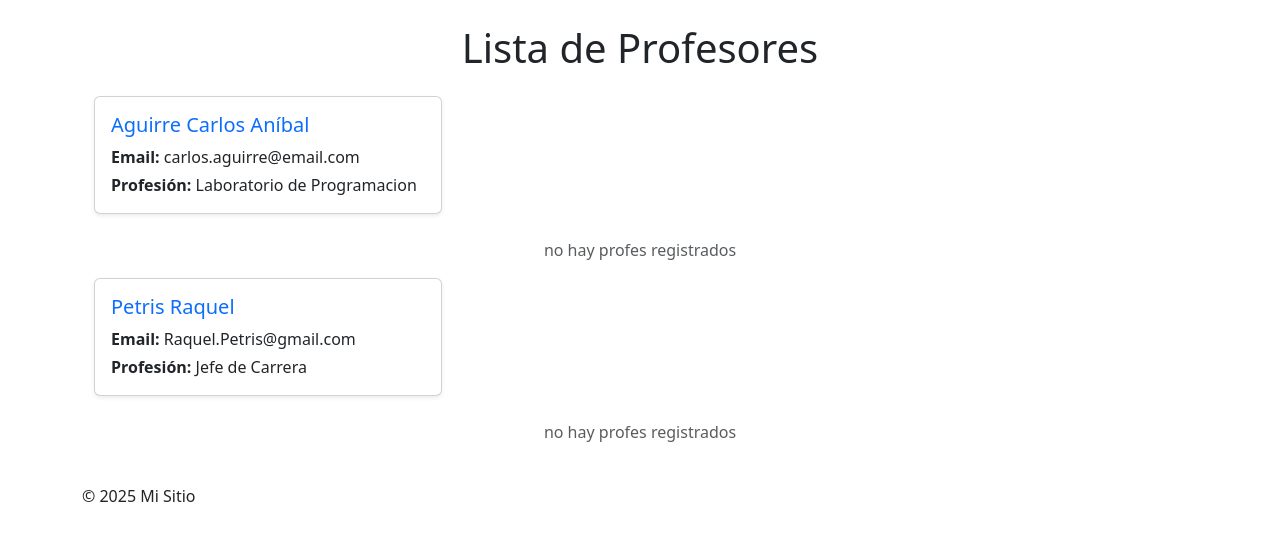
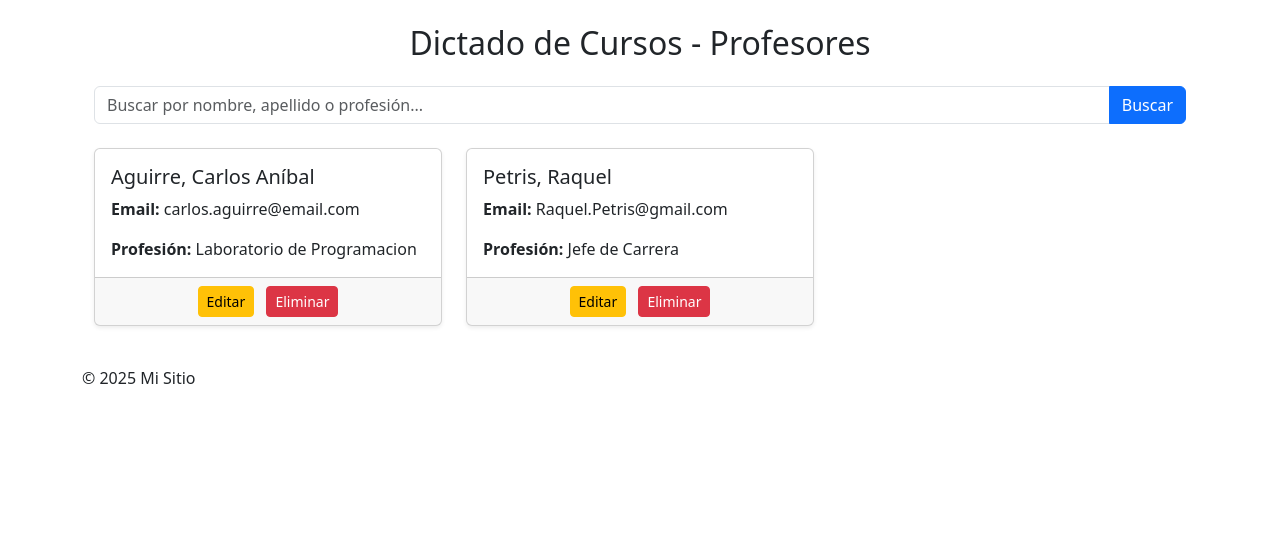
Before and after one commit to bian1909/pythonproyecto1, a Django app: page /profesores/ in a window 1280 px wide. Shown: the part 56-597 px from the top of the page. Run offline with Django 5.2, Linux system fonts and the light colour scheme; data comes from the database, SQL or seed files in the repository; both versions use the stored data as it was after the commit.

Commit message:
Implementacion Completa

```diff
--- a/myapp/templates/myapp/profesores.html
+++ b/myapp/templates/myapp/profesores.html
@@ -4,25 +4,32 @@
 
 {% block content %}
 <div class="container mt-4">
-    <h1 class="text-center mb-4">Lista de Profesores</h1>
+    <h2 class="text-center mb-4">Dictado de Cursos - Profesores</h2>
+
+    <form method="get" action="{% url 'myapp:profesores' %}" class="mb-4">
+        <div class="input-group">
+            <input type="text" name="q" class="form-control" placeholder="Buscar por nombre, apellido o profesión..." value="{{ query|default_if_none:'' }}">
+            <button type="submit" class="btn btn-primary">Buscar</button>
+        </div>
+    </form>
+
     <div class="row">
         {% for profesor in profesores %}
-        <div class="col-md-4 col-sm-6 mb-4">
-            <div class="card shadow-sm h-100">
-                <div class="card-body">
-                    <h5 class="card-title text-primary">
-                        {{ profesor.apellido }} {{ profesor.nombre }}
-                    </h5>
-                    <p class="card-text mb-1">
-                        <strong>Email:</strong> {{ profesor.email }}
-                    </p>
-                    <p class="card-text">
-                        <strong>Profesión:</strong> {{ profesor.profesion }}
-                    </p>
+            <div class="col-md-4 mb-3">
+                <div class="card h-100 shadow-sm">
+                    <div class="card-body">
+                        <h5 class="card-title">{{ profesor.apellido }}, {{ profesor.nombre }}</h5>
+                        <p class="card-text"><strong>Email:</strong> {{ profesor.email }}</p>
+                        <p class="card-text"><strong>Profesión:</strong> {{ profesor.profesion }}</p>
+                    </div>
+                    <div class="card-footer text-center">
+                        <a href="{% url 'myapp:profesorEditar' profesor.id %}" class="btn btn-warning btn-sm me-2">Editar</a>
+                        <a href="{% url 'myapp:profesorEliminar' profesor.id %}" class="btn btn-danger btn-sm">Eliminar</a>
+                    </div>
                 </div>
             </div>
-        </div>
-        <p class="text-muted text-center">no hay profes registrados</p>
+        {% empty %}
+            <p class="text-center">No se encontraron profesores cargados.</p>
         {% endfor %}
     </div>
 </div>
--- a/myapp/urls.py
+++ b/myapp/urls.py
@@ -8,6 +8,8 @@ urlpatterns = [
     path('estudiantes/', views.lista_estudiantes, name='estudiantes'),
     path('estudiantes/<int:pk>/', views.detalle_estudiante, name='detalle_estudiante'),
     path('profesores/', views.profesores, name='profesores'),
+    path('profesor/editar/<int:id>/', views.profesor_editar, name='profesorEditar'),       # NUEVA
+    path('profesor/eliminar/<int:id>/', views.profesor_eliminar, name='profesorEliminar'), # NUEVA
     path('cursos/', views.cursos, name='cursos'),
     path('entregables/', views.entregables, name='entregables'),
 ]
--- a/myapp/views.py
+++ b/myapp/views.py
@@ -1,5 +1,7 @@
-from django.shortcuts import render, get_object_or_404
+from django.shortcuts import render, redirect, get_object_or_404
+from django.db import models
 from .models import Estudiante, Profesor, Curso, Entregable
+from .forms import ProfesorForm
 
 # Vista para el index
 def index(request):
@@ -15,10 +17,38 @@ def detalle_estudiante(request, pk):
     estudiante = get_object_or_404(Estudiante, pk=pk)
     return render(request, 'myapp/estudiante_detail.html', {'estudiante': estudiante})
 
-# Vistas para Profesores
+# VISTAS PARA PROFESORES (CON EL CRUD NUEVO)
 def profesores(request):
-    profesores = Profesor.objects.all()
-    return render(request, 'myapp/profesores.html', {'profesores': profesores})
+    query = request.GET.get('q')
+    # Si el usuario busca algo en la barra, filtramos; si no, trae todos
+    if query:
+        profesores = Profesor.objects.filter(
+            models.Q(nombre__icontains=query) |
+            models.Q(apellido__icontains=query) |
+            models.Q(profesion__icontains=query)
+        )
+    else:
+        profesores = Profesor.objects.all()
+
+    return render(request, 'myapp/profesores.html', {'profesores': profesores, 'query': query})
+
+def profesor_editar(request, id):
+    profesor = get_object_or_404(Profesor, id=id)
+    if request.method == 'POST':
+        form = ProfesorForm(request.POST, instance=profesor)
+        if form.is_valid():
+            form.save()
+            return redirect('myapp:profesores')
+    else:
+        form = ProfesorForm(instance=profesor)
+    return render(request, 'myapp/profesor_editar.html', {'form': form, 'profesor': profesor})
+
+def profesor_eliminar(request, id):
+    profesor = get_object_or_404(Profesor, id=id)
+    if request.method == 'POST':
+        profesor.delete()
+        return redirect('myapp:profesores')
+    return render(request, 'myapp/profesor_confirm_delete.html', {'profesor': profesor})
 
 def detalle_profesor(request, pk):
     profesor = get_object_or_404(Profesor, pk=pk)
```
Also changed, not shown: myapp/forms.py (added, +7 -0 lines), myapp/templates/myapp/profesor_confirm_delete.html (added, +18 -0 lines), myapp/templates/myapp/profesor_editar.html (added, +22 -0 lines), db.sqlite3.
